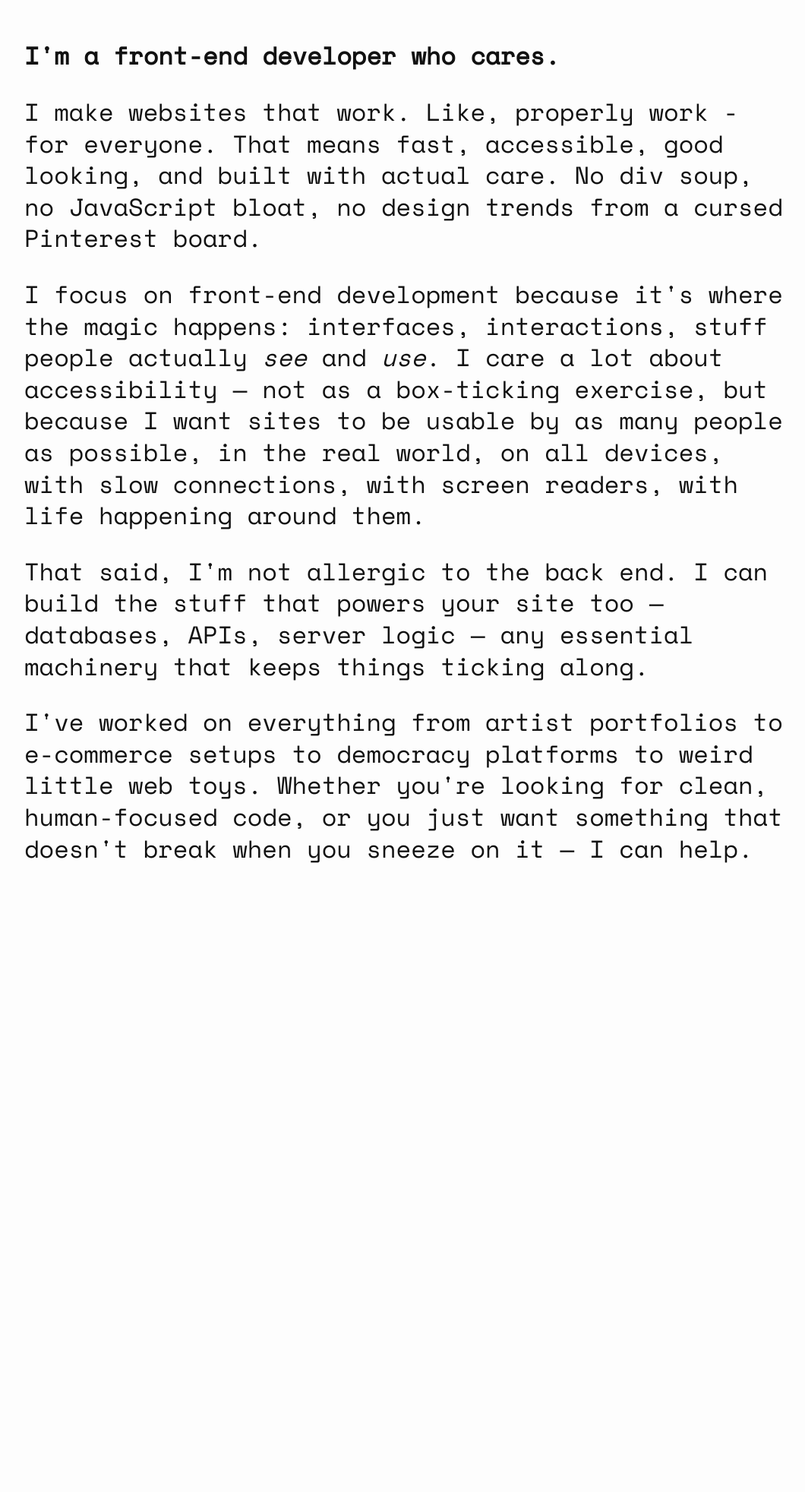
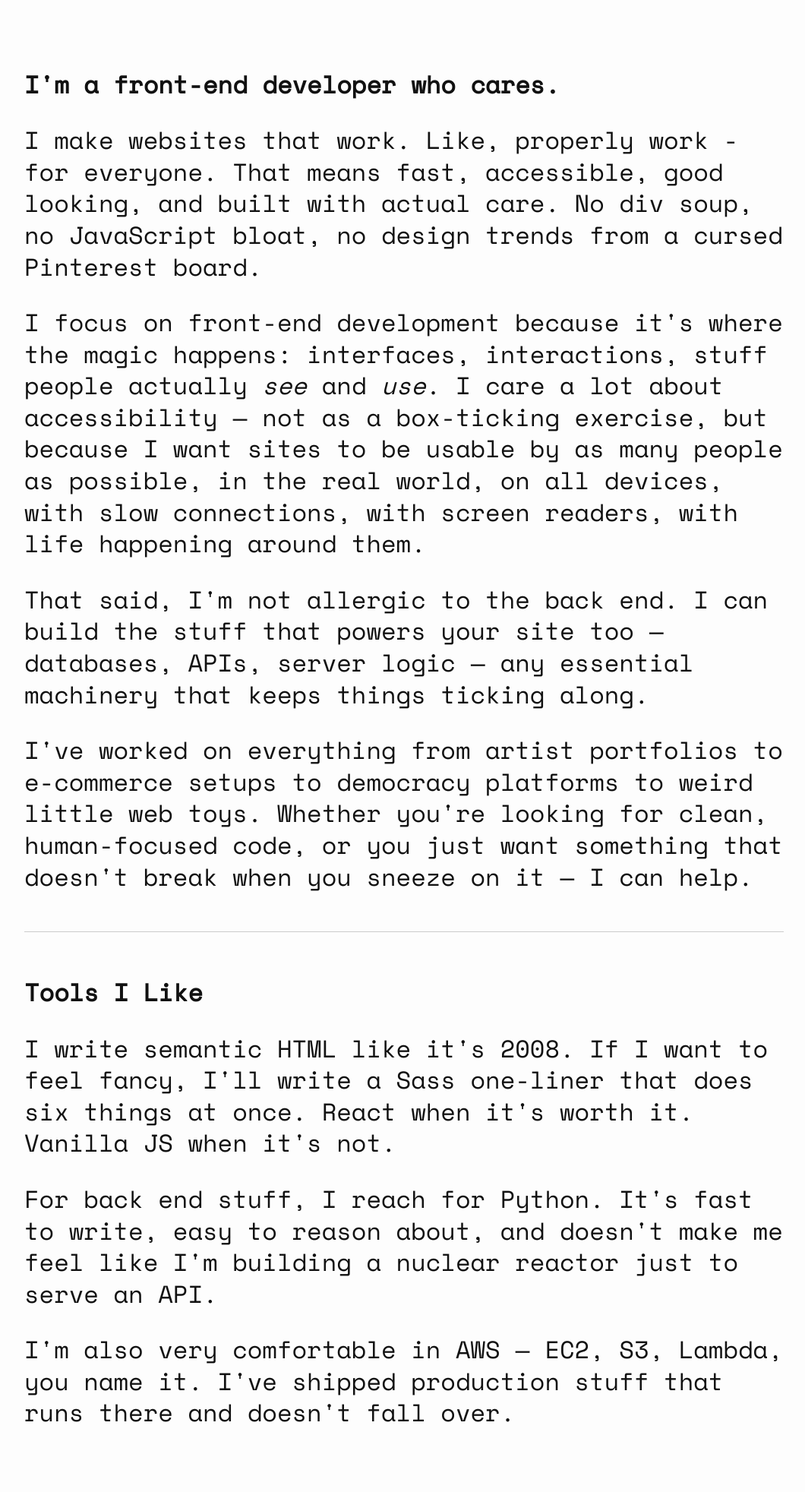
Before and after one commit to adamcheasley/adamcheasley.github.io, a Jekyll site: the page index.html, which Jekyll copies as it is, in a window 1280 px wide. Shown: the whole page at 76% size, without its empty margins (108-1168 px from the left). Built offline with Jekyll 4.4.1, drawn with Linux system fonts in a browser that asks for light colours; before the commit the page ends 1189 px from its top, so only the background shows below that.

Commit message:
refactor index.html to enhance structure and content, improving readability and organization

```diff
--- a/index.html
+++ b/index.html
@@ -21,7 +21,7 @@
       margin-right: auto;
     }
 
-    h1 {
+    h1, h2 {
       font-size: 2rem;
       margin-bottom: 1rem;
     }
@@ -30,6 +30,16 @@
       margin-bottom: 1.2rem;
       font-size: 2rem;
     }
+
+    section {
+        padding: 2rem 0;
+        border-bottom: 1px solid #ccc;
+    }
+
+    section:last-of-type {
+        border-bottom: none;
+    }
+
 
     @media (prefers-color-scheme: dark) {
       body {
@@ -40,6 +50,8 @@
   </style>
 </head>
 <body>
+
+    <section>
         <h1>I'm a front-end developer who cares.</h1>
 
         <p>
@@ -57,5 +69,20 @@
         <p>
             I've worked on everything from artist portfolios to e-commerce setups to democracy platforms to weird little web toys. Whether you're looking for clean, human-focused code, or you just want something that doesn't break when you sneeze on it — I can help.
         </p>
+    </section>
+
+    <section>
+        <h2>Tools I Like</h2>
+        <p>
+            I write semantic HTML like it's 2008. If I want to feel fancy, I'll write a Sass one-liner that does six things at once. React when it's worth it. Vanilla JS when it's not.
+        </p>
+        <p>
+            For back end stuff, I reach for Python. It's fast to write, easy to reason about, and doesn't make me feel like I'm building a nuclear reactor just to serve an API.
+        </p>
+        <p>
+            I'm also very comfortable in AWS — EC2, S3, Lambda, you name it. I've shipped production stuff that runs there and doesn't fall over.
+        </p>
+    </section>
+
 </body>
 </html>
```
Lines whose indentation alone changed are shown as unchanged.
